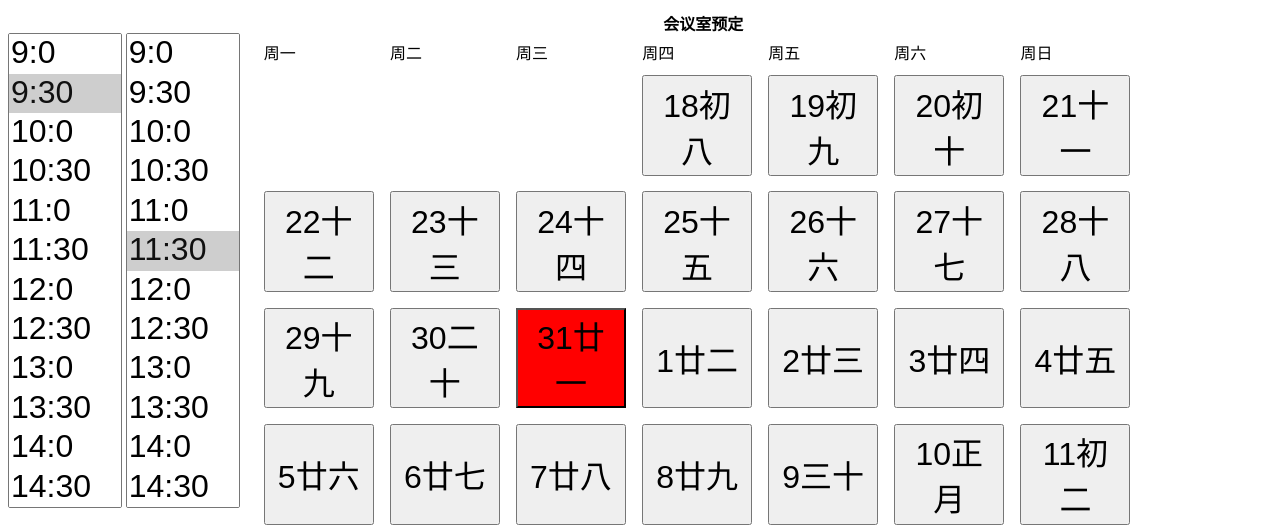
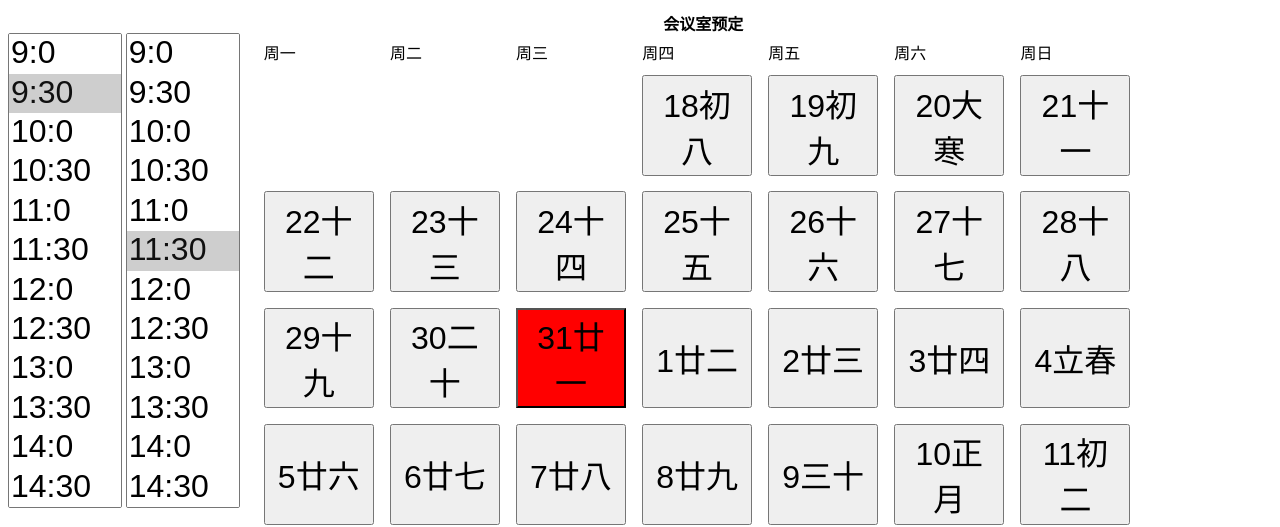
Before and after one commit to nfyxhan/web, a plain HTML site: page meeting.html in a window 1280 px wide. Shown: the top 527 px of the page. Drawn offline with Linux system fonts and the light colour scheme.

Commit message:
lunar term

```diff
--- a/meeting.html
+++ b/meeting.html
@@ -101,7 +101,9 @@
                 btn.id = "btn-" + meetingDate.getMonth() + "-" + meetingDate.getDate()
                 let lunar = Calendar().solar2lunar(meetingDate.getFullYear(), meetingDate.getMonth() + 1, meetingDate.getDate())
                 btn.textContent = meetingDate.getDate()
-                if (lunar.IDayCn === "初一") {
+                if (lunar.isTerm) {
+                    btn.textContent += lunar.Term
+                } else if (lunar.IDayCn === "初一") {
                     btn.textContent += lunar.IMonthCn
                 } else {
                     btn.textContent += lunar.IDayCn
```
